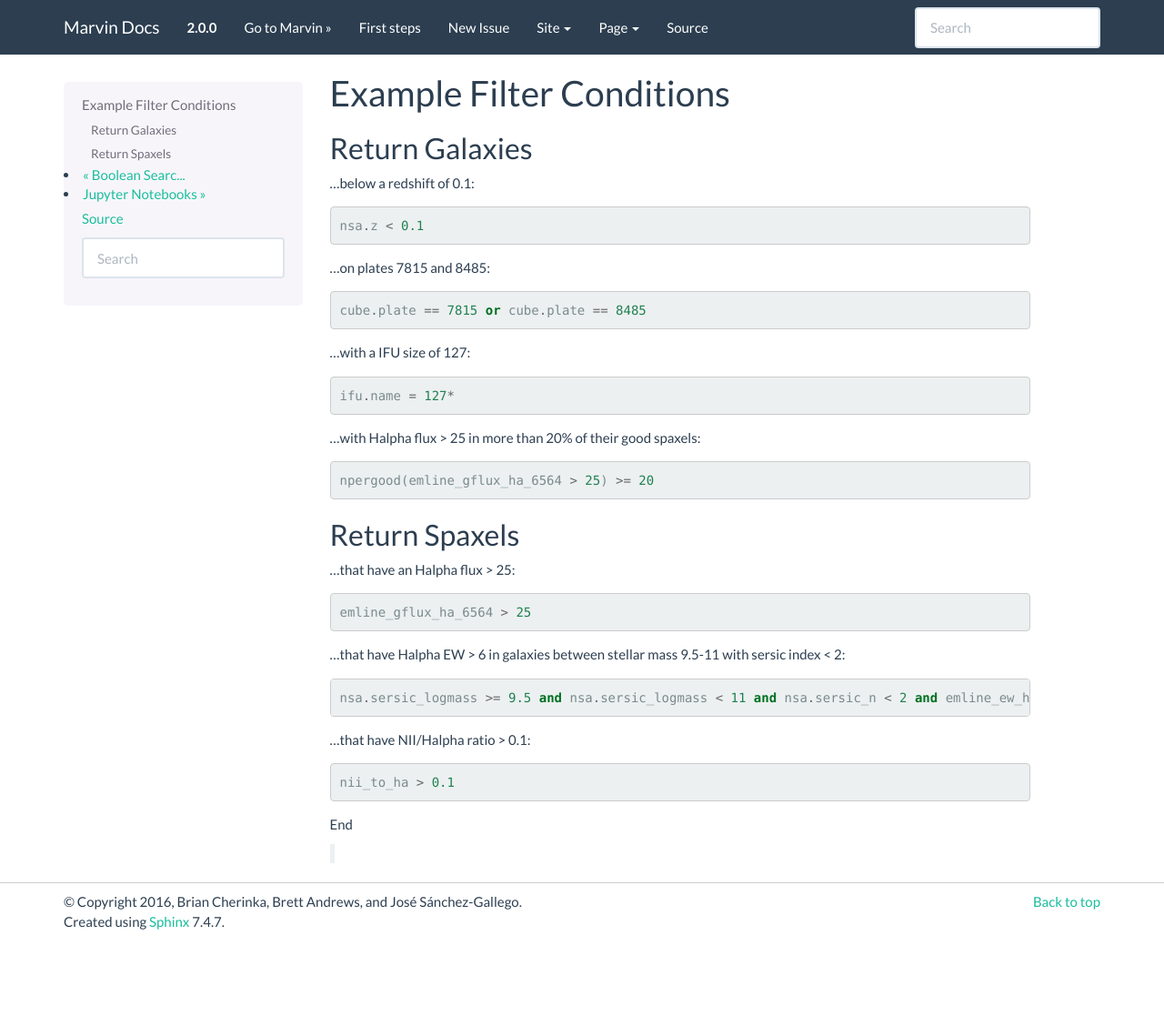
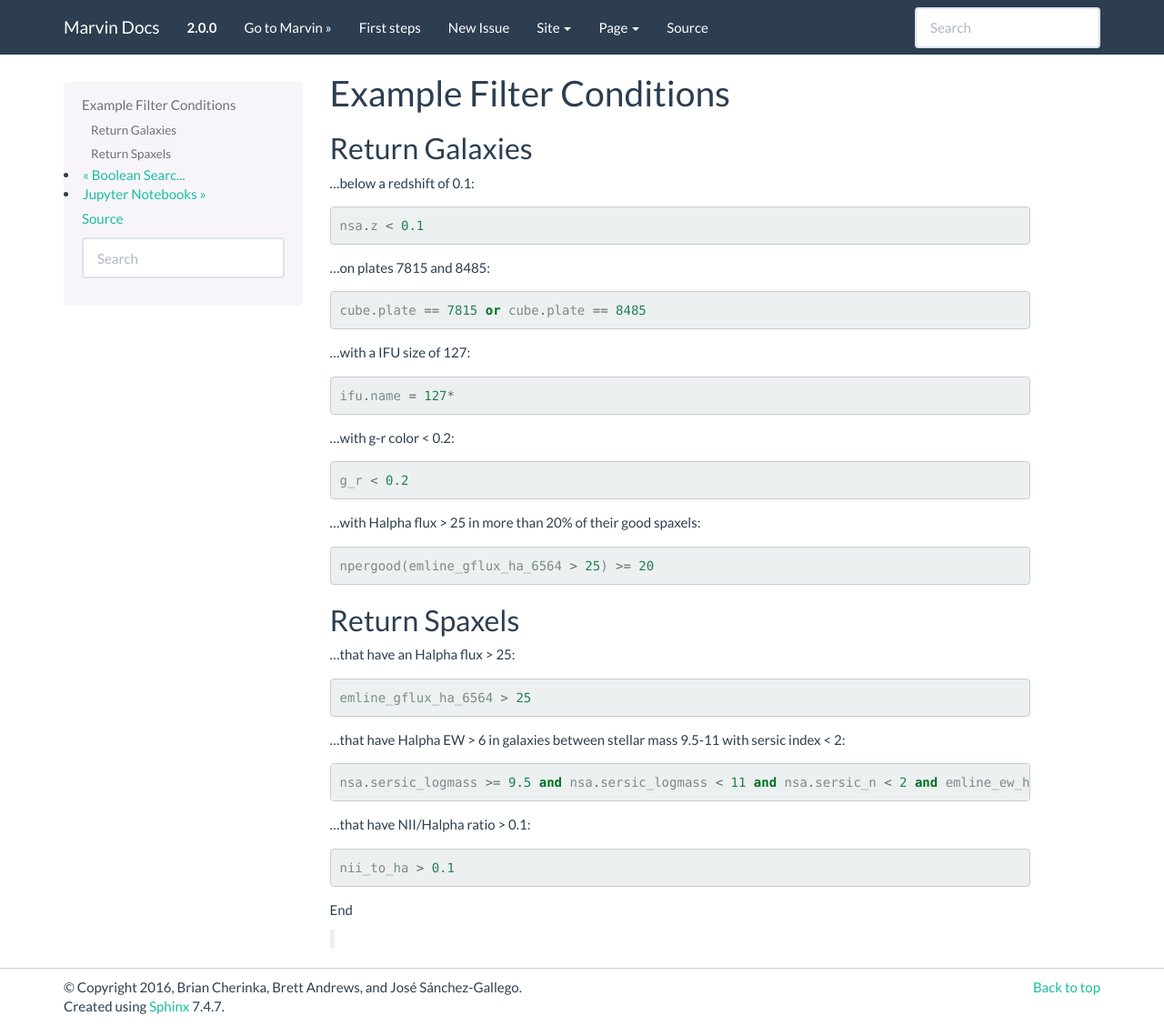
Before and after one commit to sdss/marvin, a Sphinx documentation site: the page built from docs/sphinx/tutorials/query-examples.rst, in a window 1280 px wide and 1128 px high. Shown: the whole window at 91% size. Built offline with Sphinx 7.4.7, drawn with Linux system fonts in a browser that asks for light colours; pages that are not in the unit, such as notebooks, are missing from menus.

Commit message:
added a color query example to doc

```diff
--- a/docs/sphinx/tutorials/query-examples.rst
+++ b/docs/sphinx/tutorials/query-examples.rst
@@ -20,6 +20,10 @@ Return Galaxies
 
     ifu.name = 127*
 
+...with g-r color < 0.2::
+
+    g_r < 0.2
+
 ...with Halpha flux > 25 in more than 20% of their good spaxels::
 
     npergood(emline_gflux_ha_6564 > 25) >= 20
```
